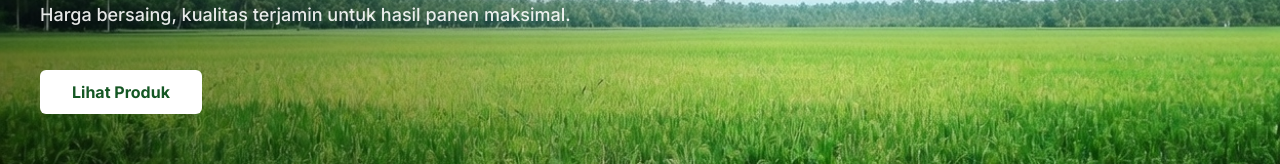
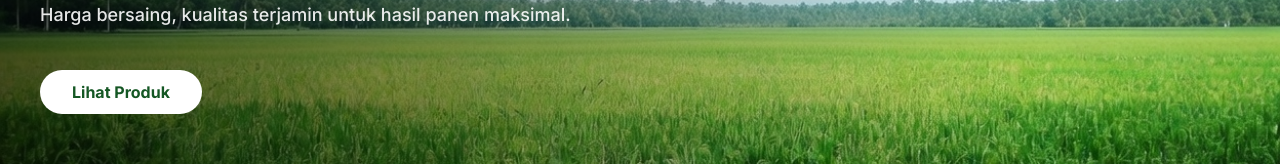
Before and after one commit to NetkomDev/Pupuk-Market, a React (Vite) app: page / in a window 1280 px wide. Shown: the part 342-506 px from the top of the page. Built offline with nearby package versions, Linux system fonts and the light colour scheme; no server answers; the database is empty.

Commit message:
style: round hero button and enhance gradient overlay

```diff
--- a/src/index.css
+++ b/src/index.css
@@ -240,7 +240,7 @@ textarea {
   left: 0;
   width: 100%;
   height: 100%;
-  background: linear-gradient(90deg, rgba(0, 0, 0, 0.4) 0%, transparent 60%);
+  background: linear-gradient(90deg, rgba(0, 0, 0, 0.6) 0%, rgba(0, 0, 0, 0.3) 40%, transparent 80%);
   z-index: 0;
 }
 
@@ -283,7 +283,7 @@ textarea {
   background: white;
   color: var(--primary);
   padding: 12px 32px;
-  border-radius: 6px;
+  border-radius: var(--radius-full);
   font-weight: 700;
   font-size: 16px;
   transition: var(--transition);
```
